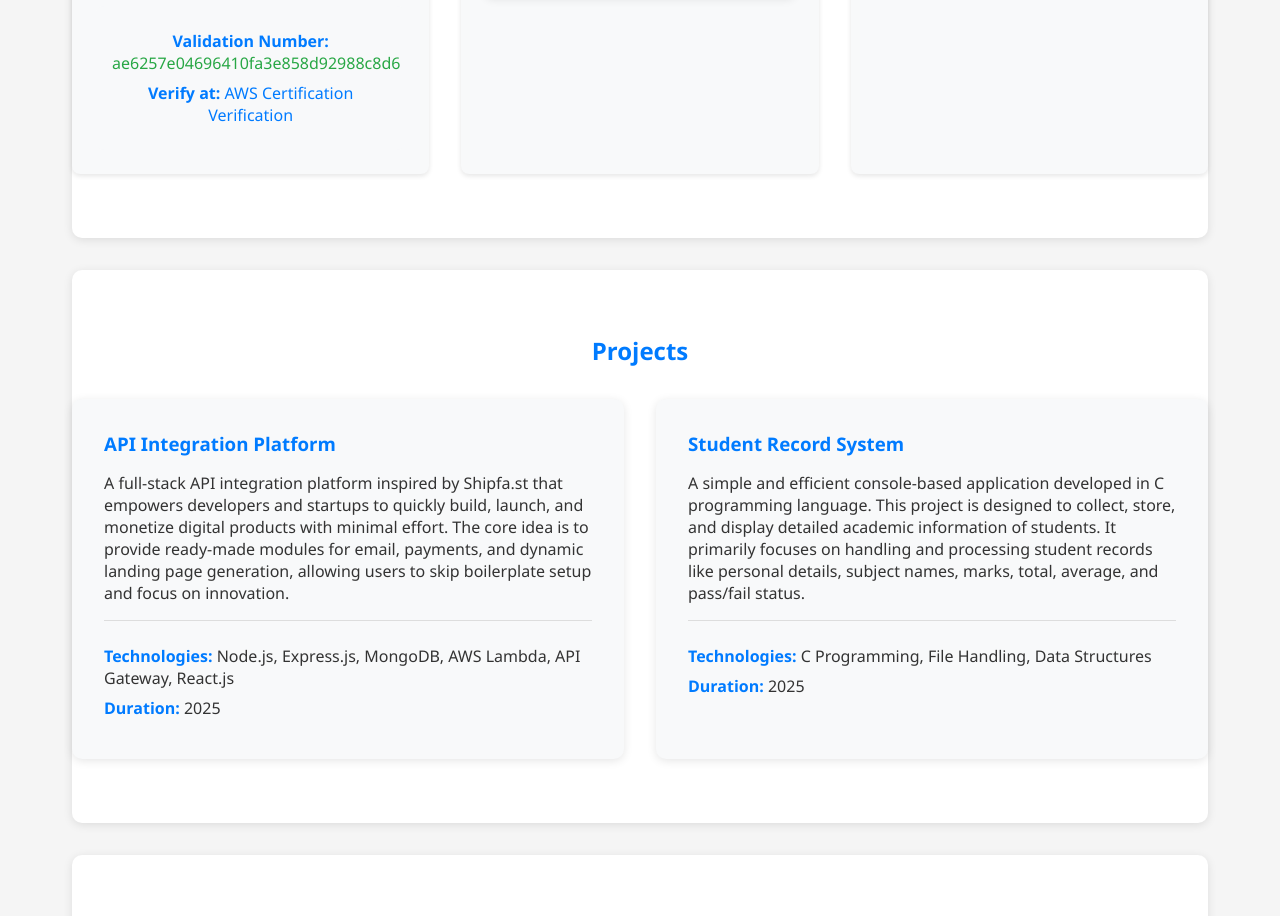
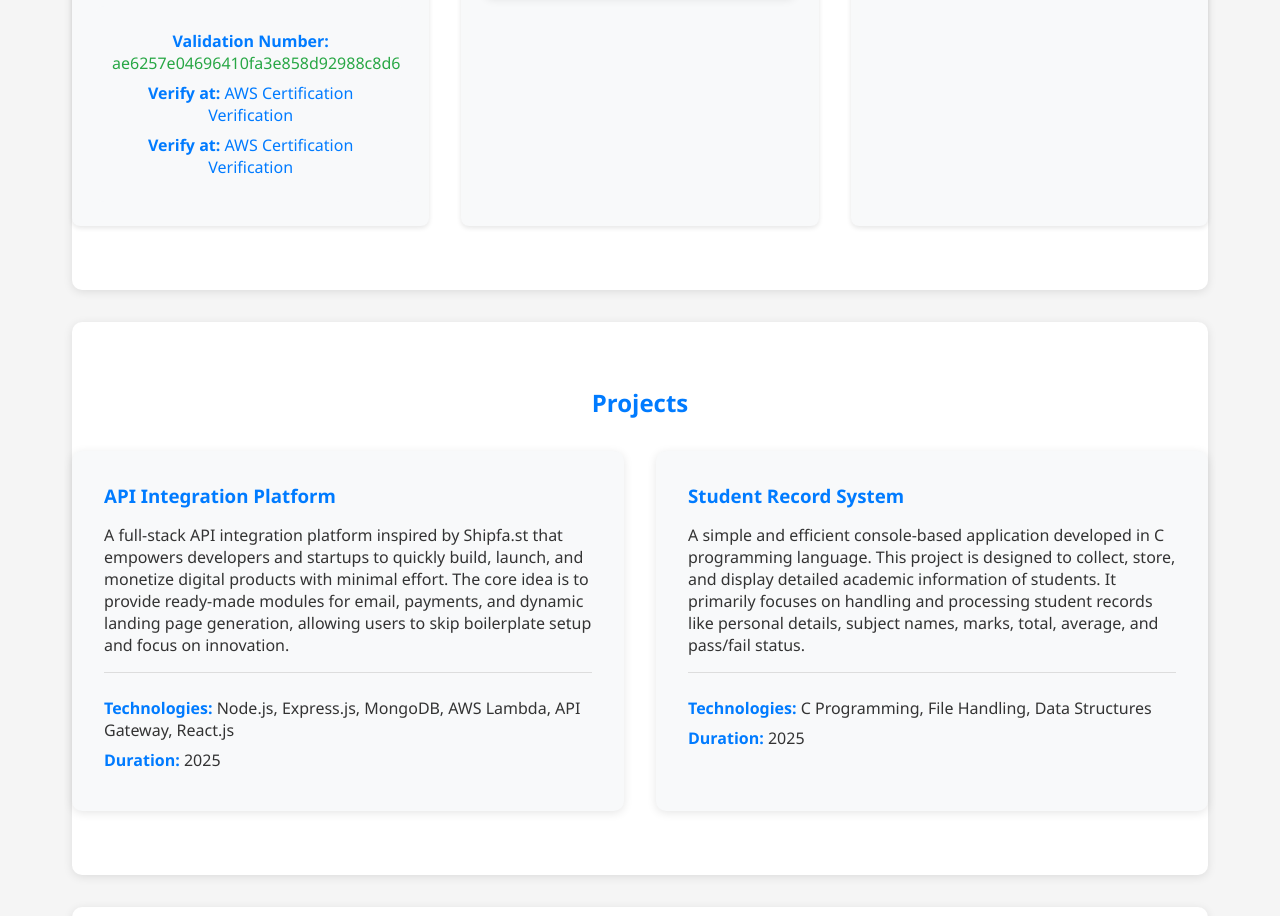
Before and after one commit to Manii707/Portfolio, a plain HTML site: page index.html in a window 1280 px wide. Shown: the part 1421-2337 px from the top of the page. Drawn offline with Linux system fonts and the light colour scheme; files whose address does not match are found by name.

Commit message:
Update index.html

```diff
--- a/index.html
+++ b/index.html
@@ -64,6 +64,7 @@
                     <div class="certification-validation">
                         <p><strong>Validation Number:</strong> <span class="validation-number">ae6257e04696410fa3e858d92988c8d6</span></p>
                         <p><strong>Verify at:</strong> <a href="https://aws.amazon.com/verification" target="_blank" class="validation-link">AWS Certification Verification</a></p>
+                    <p><strong>Verify at:</strong> <a href="https://aws.amazon.com/verification" target="_blank" class="validation-link">AWS Certification Verification</a></p>
                     </div>
                 </div>
                 <div class="certification-item">
```
